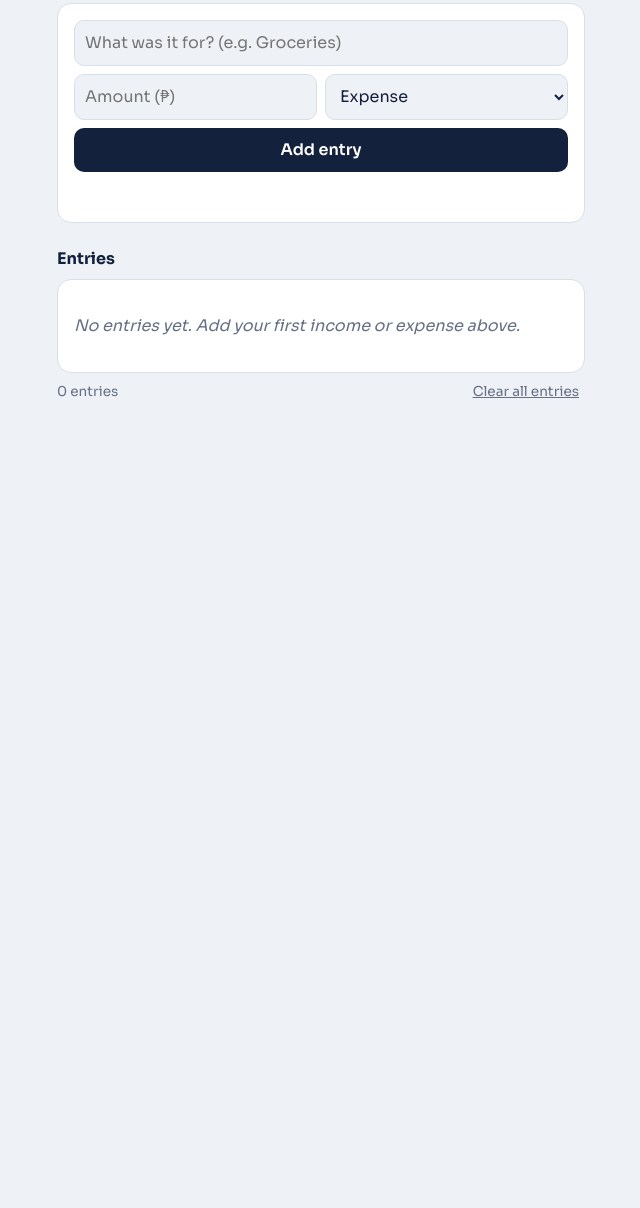
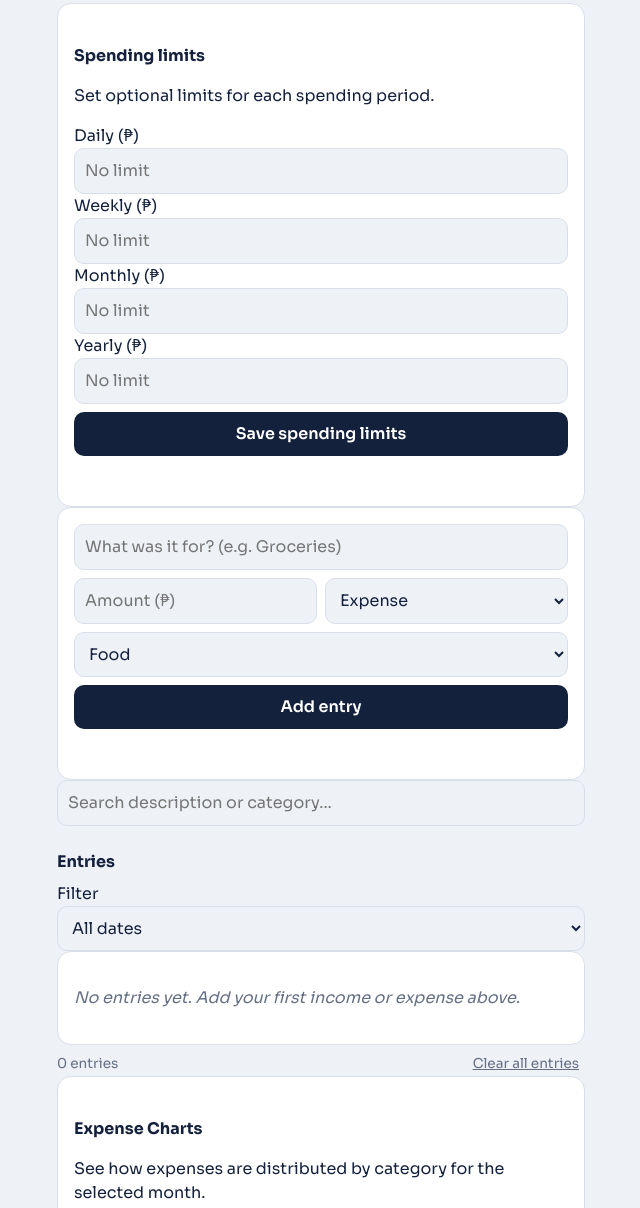
Before and after one commit to daveclapero-svg/Budget-To-Do, a plain HTML site: page index.html in a window 1280 px wide. Shown: the part 387-1595 px from the top of the page, without its empty margins (319-959 px from the left). Before the commit the page ends 838 px from the top, so only its background shows below. Drawn offline with Linux system fonts and the light colour scheme.

Commit message:
Add spending limits and financial report sections
Added spending limits section with input fields for daily, weekly, monthly, and yearly limits. Included functionality for expense charts and monthly financial reports.

```diff
--- a/index.html
+++ b/index.html
@@ -25,7 +25,7 @@
   <body>
     <div class="wrap">
       <h1>Budget & To-Do</h1>
-            <h3><p>"Track what you spend. Finish what you start."</p></h3>
+            <h3><p class="tagline">"Track what you spend. Finish what you start."</p></h3>
 
       <div class="tabs" role="tablist">
         <button
@@ -67,6 +67,22 @@
           </div>
         </div>
 
+        <section class="card budget-limit-card" aria-labelledby="limitHeading">
+          <h2 id="limitHeading">Spending limits</h2>
+          <p class="muted-note">Set optional limits for each spending period.</p>
+          <form id="limitForm" class="limit-form">
+            <div class="limit-input-grid">
+              <label>Daily (₱)<input id="limit-day" type="number" min="0" step="0.01" placeholder="No limit"></label>
+              <label>Weekly (₱)<input id="limit-week" type="number" min="0" step="0.01" placeholder="No limit"></label>
+              <label>Monthly (₱)<input id="limit-month" type="number" min="0" step="0.01" placeholder="No limit"></label>
+              <label>Yearly (₱)<input id="limit-year" type="number" min="0" step="0.01" placeholder="No limit"></label>
+            </div>
+            <button class="primary" type="submit">Save spending limits</button>
+            <p class="msg" id="limitMsg" role="status"></p>
+          </form>
+          <div id="limitOverview" class="limit-overview"></div>
+        </section>
+
         <form class="card" id="budgetForm">
           <input
             id="desc"
@@ -88,11 +104,32 @@
               <option value="income">Income</option>
             </select>
           </div>
-          <button class="primary" type="submit">Add entry</button>
+          <select id="category" aria-label="Expense category">
+            <option>Food</option><option>Transportation</option><option>School</option>
+            <option>Bills</option><option>Shopping</option><option>Health</option>
+            <option>Entertainment</option><option>Other</option>
+          </select>
+          <button class="primary" id="budgetSubmit" type="submit">Add entry</button>
+          <button class="link" id="cancelEdit" type="button" hidden>Cancel edit</button>
           <p class="msg" id="budgetMsg" role="alert"></p>
         </form>
 
-        <h2>Entries</h2>
+        <div class="entries-tools">
+          <input id="entrySearch" type="search" placeholder="Search description or category..." aria-label="Search entries">
+        </div>
+        <div class="entries-heading">
+          <h2>Entries</h2>
+          <label class="filter-control" for="expensePeriod">
+            Filter
+            <select id="expensePeriod">
+              <option value="all">All dates</option>
+              <option value="day">Today</option>
+              <option value="week">This week</option>
+              <option value="month">This month</option>
+              <option value="year">This year</option>
+            </select>
+          </label>
+        </div>
         <div class="card"><ul id="budgetList"></ul></div>
         <div class="foot">
           <span id="budgetCount"></span
@@ -100,6 +137,30 @@
             Clear all entries
           </button>
         </div>
+
+        <section class="card analytics-panel">
+          <h2>Expense Charts</h2>
+          <p class="muted-note">See how expenses are distributed by category for the selected month.</p>
+          <label class="report-month-label">Chart month <input id="chartMonth" type="month"></label>
+          <canvas id="expenseChart" height="240" aria-label="Expense chart by category"></canvas>
+          <div id="chartLegend" class="chart-legend"></div>
+        </section>
+
+        <section class="card report-panel">
+          <h2>Monthly Financial Reports</h2>
+          <label class="report-month-label">Report month <input id="reportMonth" type="month"></label>
+          <div id="monthlyReport"></div>
+          <button class="primary" id="printReport" type="button">Print monthly report</button>
+        </section>
+
+        <details class="history-panel">
+          <summary>Deleted history <span id="deletedCount" class="history-count">0</span></summary>
+          <p class="muted-note">Deleted budget entries are kept here. You can restore them or permanently remove them.</p>
+          <div class="card"><ul id="deletedList"></ul></div>
+          <button class="link" id="clearHistoryButton" type="button" onclick="clearDeletedHistory()">
+            Clear deleted history
+          </button>
+        </details>
       </section>
 
       <!-- TODO -->
```
